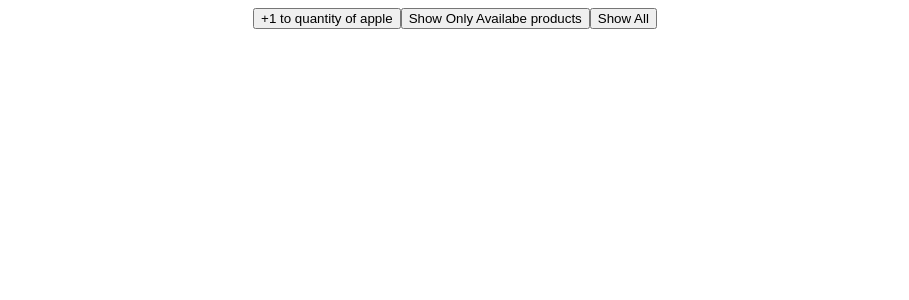
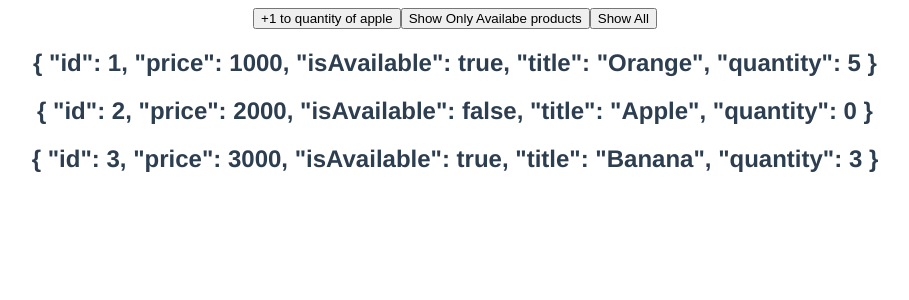
Before and after one commit to Saeed-Paris/Vue-x, a Vue app: page / in a window 1280 px wide. Shown: the top 300 px of the page, without its empty margins (185-1094 px from the left). Built offline with nearby package versions, Linux system fonts and the light colour scheme.

Commit message:
add axios to the project

```diff
--- a/package.json
+++ b/package.json
@@ -7,6 +7,7 @@
     "build": "vue-cli-service build"
   },
   "dependencies": {
+    "axios": "^0.27.2",
     "vue": "^3.2.13",
     "vue-router": "^4.0.3",
     "vuex": "^4.0.0"
--- a/src/views/Home.vue
+++ b/src/views/Home.vue
@@ -3,13 +3,18 @@
     <button @click="addApple()">+1 to quantity of apple</button>
     <button @click="availableProducts()">Show Only Availabe products</button>
     <button @click="allProducts()">Show All</button>
-    <h1 v-for="(item, index) in products" :key="index">
+    <h1 v-for="(item, index) in allProducts" :key="index">
       {{ item }}
     </h1>
   </section>
 </template>
 <script>
 export default {
+  data() {
+    return {
+        selected:null
+    };
+  },
   computed: {
     allProducts() {
       // this.$store.mutations.IsAvailableFunc;
```
Also changed, not shown: 1 other file (tests, documents, lock files or other folders).
